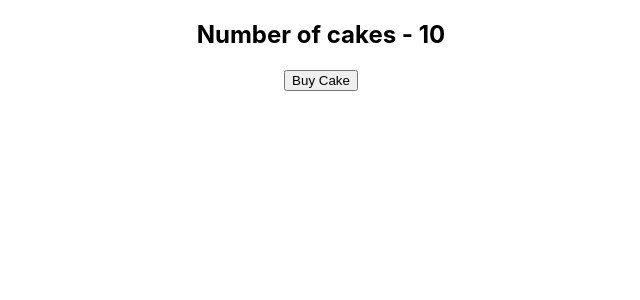
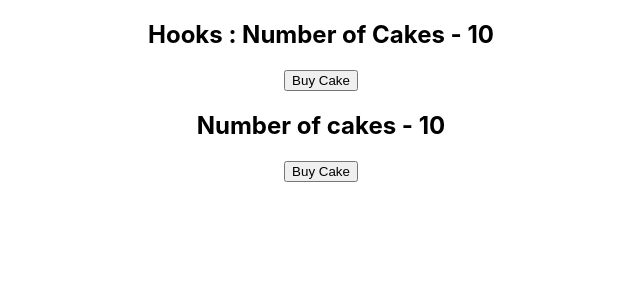
Before and after one commit to stoneberg/react-redux-app, a React (Create React App) app: page / in a window 1280 px wide. Shown: the top 300 px of the page, without its empty margins (319-959 px from the left). Built offline with nearby package versions, Linux system fonts and the light colour scheme.

Commit message:
cake hooks store

```diff
--- a/src/App.js
+++ b/src/App.js
@@ -3,11 +3,13 @@
 import { Provider } from 'react-redux';
 import store from './store/store';
 import CakeContainer from './components/CakeContainer';
+import HooksCakeContainer from './components/HooksCakeContainer';
 
 function App() {
 	return (
 		<Provider store={store}>
 			<div className='App'>
+				<HooksCakeContainer />
 				<CakeContainer />
 			</div>
 		</Provider>
--- /dev/null
+++ b/src/components/HooksCakeContainer.js
@@ -0,0 +1,16 @@
+import React from 'react';
+import { useSelector, useDispatch } from 'react-redux';
+import { buyCake } from '../store';
+
+function HooksCakeContainer() {
+	const numOfCakes = useSelector((state) => state.numOfCakes);
+	const dispatch = useDispatch();
+	return (
+		<div>
+			<h2>Hooks : Number of Cakes - {numOfCakes}</h2>
+			<button onClick={() => dispatch(buyCake())}>Buy Cake</button>
+		</div>
+	);
+}
+
+export default HooksCakeContainer;
--- a/src/store/store.js
+++ b/src/store/store.js
@@ -1,6 +1,6 @@
 import { createStore } from 'redux';
 import cakeReducer from './cake/cakeReducer';
 
-const store = createStore(cakeReducer);
+const store = createStore(cakeReducer, window.__REDUX_DEVTOOLS_EXTENSION__ && window.__REDUX_DEVTOOLS_EXTENSION__());
 
 export default store;
```
